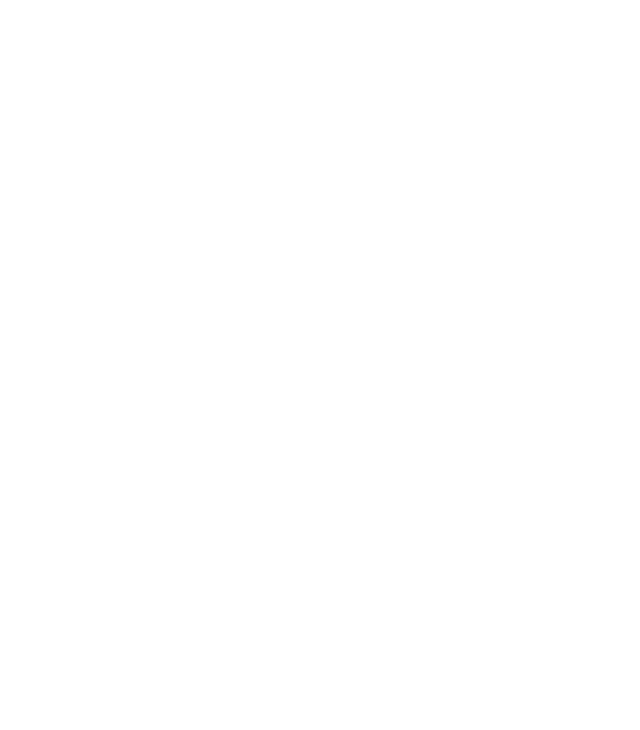
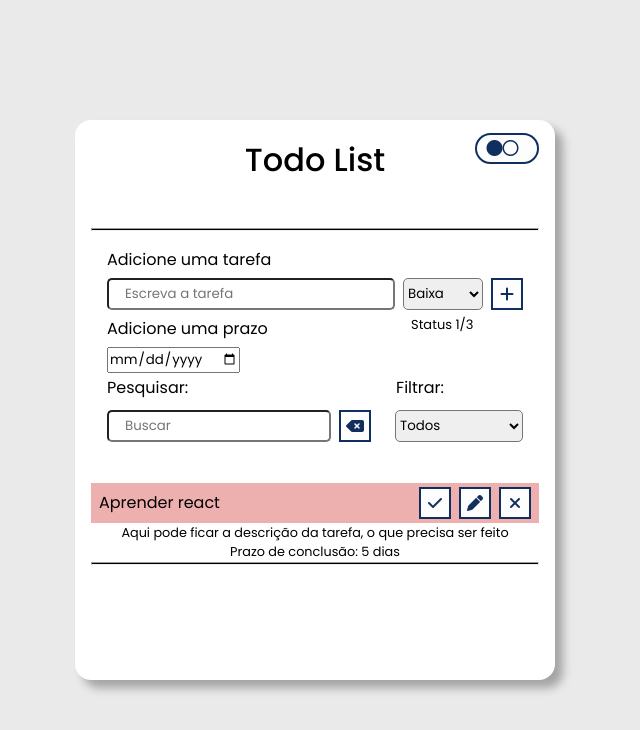
Before and after one commit to Joao00Lucas/TodoList.Project, a plain HTML site: page index.html in a window 1280 px wide. Shown: the whole page, without its empty margins (325-965 px from the left). Drawn offline with Linux system fonts and the light colour scheme.

Commit message:
ajeitando estilização

```diff
--- a/css/styles.css
+++ b/css/styles.css
@@ -0,0 +1,187 @@
+@import url('https://fonts.googleapis.com/css2?family=Poppins:ital,wght@0,100;0,200;0,300;0,400;0,500;0,600;0,700;0,800;0,900;1,100;1,200;1,300;1,400;1,500;1,600;1,700;1,800;1,900&display=swap');
+
+* {
+    margin: 0;
+    padding: 0;
+    box-sizing: border-box;
+    font-family: 'Poppins', sans-serif;
+}
+
+body {
+    height: 100vh;
+    display: flex;
+    align-items: center;
+    justify-content: center;
+    background: #ebeaea;
+}
+
+.container {
+    width: 30rem;
+    height: 35rem;
+    border-radius: 1rem;
+    display: flex;
+    flex-direction: column;
+    padding: 1rem;
+    background: #ffffff;
+    box-shadow: 8px 8px 10px 0px rgba(0, 0, 0, 0.3)
+}
+
+h1 {
+    width: 100%;
+    height: 4rem;
+    font-weight: 500;
+    text-align: center;
+}
+
+hr {
+    width: 100%;
+    height: 3px;
+    background-color: #000;
+  }
+
+.section1 {
+    height: 8rem;
+    padding: 1rem;
+    display: flex;
+    gap: 6px;
+    flex-direction: column;
+    justify-content: space-between;
+}
+
+.dark-light {
+    width: 4rem;
+    border-radius: 1rem;
+    position: relative;
+    bottom: 4rem;
+    left: 24rem;
+    display: flex;
+    justify-content: start;
+}
+
+h3 {
+    font-weight: 400;
+    font-size: 1rem;
+}
+
+.adicionando {
+    display: flex;
+    justify-content: space-between;
+}
+
+#userText {
+    width: 18rem;
+    height: 2rem;
+    border-radius: 5px;
+}
+
+input::placeholder {
+    padding-left: 1rem;
+}
+
+#userChoice {
+    width: 5rem;
+    height: 2rem;
+    border-radius: 5px;
+}
+
+button {
+    width: 2rem;
+    height: 2rem;
+    background-color: #FDFDFD;
+    color: #102f5e;
+    border: 2px solid #102f5e;
+    padding: .3rem .6rem;
+    font-size: 1rem;
+    cursor: pointer;
+    display: flex;
+    justify-content: center;
+    align-items: center;
+    transition: 0.4s;
+}
+
+button:hover {
+    background-color: #102f5e;
+}
+
+button:hover > i {
+    color: #ffffff;
+}
+
+#primeiroP {
+    font-size: 13px;
+    position: relative;
+    top: -4rem;
+    left: 19rem;
+}
+
+.section2 {
+    height: 8rem;
+    padding: 1rem;
+}
+
+.filtrando {
+    display: flex;
+}
+
+.filtro {
+    margin-left: 13rem;
+}
+
+.pesquisando {
+    display: flex;
+    justify-content: space-between;
+    margin-top: 10px;
+}
+
+.search {
+    width: 18rem;
+    display: flex;
+}
+
+#userSearch {
+    width: 14rem;
+    height: 2rem;
+    border-radius: 5px;
+}
+
+.pesquisaBtn {
+    width: 2rem;
+    height: 2rem;
+    margin-left: 0.5rem;
+}
+
+#userFilter {
+    width: 8rem;
+    border-radius: 5px;
+}
+
+.section3 {
+    height: 12rem;
+}
+
+.section3 p {
+    font-size: .8rem;
+    text-align: center;
+}
+
+.task-card {
+    height: 5rem;
+    display: flex;
+    flex-direction: column;
+    justify-content: space-evenly;
+}
+
+.task {
+    height: 2.5rem;
+    display: flex;
+    justify-content: space-between;
+    align-items: center;
+    background: rgb(238, 175, 175);
+    padding: .5rem;
+}
+
+.buttons-task {
+    width: 7rem;
+    display: flex;
+    justify-content: space-between;
+}
--- a/index.html
+++ b/index.html
@@ -3,11 +3,71 @@
 <head>
     <meta charset="UTF-8">
     <meta name="viewport" content="width=device-width, initial-scale=1.0">
+    <link rel="stylesheet" href="https://cdnjs.cloudflare.com/ajax/libs/font-awesome/6.0.0/css/all.min.css">
     <link rel="stylesheet" href="css/styles.css">
     <script src="js/script.js" defer></script>
     <title>Todo List</title>
 </head>
 <body>
+    <div class="container">
+        <h1>Todo List</h1>
 
+        <button class="dark-light">
+            <i class="fa-solid fa-circle"></i>
+            <i class="fa-regular fa-circle"></i>
+        </button>
+
+        <hr>
+        <section class="section1" id="section1">
+           <h3>Adicione uma tarefa</h3>
+            <div class="adicionando">
+                <input type="text" name="userText" id="userText" placeholder="Escreva a tarefa">
+                <select id="userChoice" name="userChoice">
+                    <option value="option1">Baixa</option>
+                    <option value="option2">Média</option>
+                    <option value="option3">Alta</option>
+                </select>
+                <button class="userBtn"><i class="fas fa-plus"></i></button>
+            </div>
+            <h3>Adicione uma prazo</h3>
+            <div class="adicionando">
+                <input type="date" name="" id="">
+            </div>
+            <p id="primeiroP">Status 1/3</p>
+        </section>
+        <section class="section2">
+            <div class="filtrando">
+                <h3 class="pesquisa">Pesquisar:</h3>
+                <h3 class="filtro">Filtrar:</h3>
+            </div>
+            <div class="pesquisando">
+                <div class="search">
+                    <input type="text" name="userSearch" id="userSearch" placeholder="Buscar">
+                    <button class="pesquisaBtn"><i class="fas fa-delete-left"></i></button>
+                </div>
+                <select id="userFilter" name="userFilter">
+                    <option value="option1">Todos</option>
+                    <option value="option2">A Fazer</option>
+                    <option value="option3">Fazendo</option>
+                    <option value="option3">Concluídos</option>
+                </select>
+            </div>
+        </section>
+        <section class="section3">
+            <div class="task-card">
+                <div class="task">
+                    <h3>Aprender react</h3>
+                    <div class="buttons-task">
+                        <button class="userBtn-check"><i class="fas fa-check"></i></button>
+                        <button class="userBtn-edit"><i class="fas fa-pen"></i></button>
+                        <button class="userBtn-remove"><i class="fas fa-xmark"></i></button>
+                    </div>
+                </div>
+                <p>Aqui pode ficar a descrição da tarefa, o que precisa ser feito</p>
+                <p>Prazo de conclusão: 5 dias</p>
+            </div>
+            <hr>
+        </section>
+    </div>
 </body>
 </html>
```
